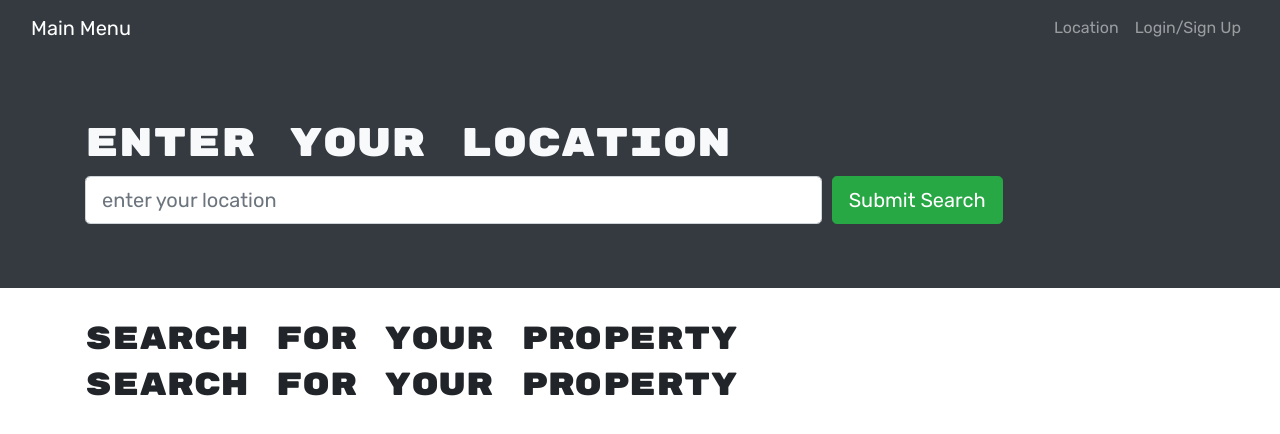
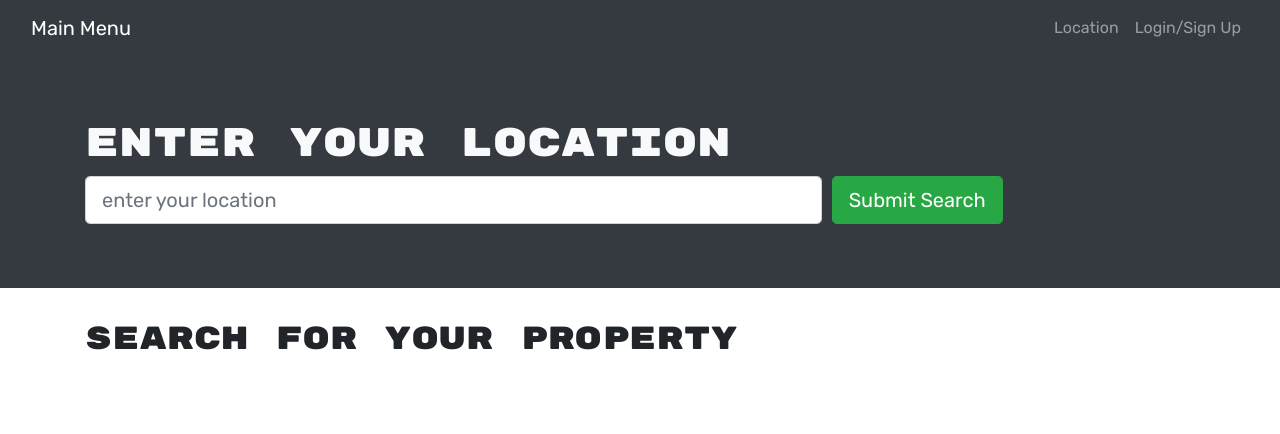
Before and after one commit to sgc1992/Own-Your-Rent, a React (Create React App) app in the folder client/: page / in a window 1280 px wide. Shown: the top 434 px of the page. Built offline with nearby package versions, Linux system fonts and the light colour scheme.

Commit message:
added the readme

```diff
--- a/client/src/pages/SearchBooks.js
+++ b/client/src/pages/SearchBooks.js
@@ -72,6 +72,21 @@ const SearchBooks = () => {
         description: book.volumeInfo.description,
         image: book.volumeInfo.imageLinks?.thumbnail || '',
       }));
+
+
+      // const apartmentData = items.map((apartment) => ({
+
+      // //   bookId: book.id,
+      // listing: apartment.listingType,
+      //   image: book.volumeInfo.imageLinks?.thumbnail || ''
+
+
+      // //   authors: book.volumeInfo.authors || ['No author to display'],
+      // //   title: book.volumeInfo.title,
+      // //   description: book.volumeInfo.description,
+      // //   image: book.volumeInfo.imageLinks?.thumbnail || '',
+      // }));
+      // console.log(apartmentData);
 
 
       setSearchedBooks(bookData);
@@ -170,39 +185,7 @@ const SearchBooks = () => {
         </CardColumns>
       </Container>
 
-      <Container>
-        <h2>
-          {searchedApartments.length
-            ? `Viewing ${searchedApartments.length} results:`
-            : 'Search for your property'}
-        </h2>
-        <CardColumns>
-          {searchedApartments.map( (apartment) => {
-            return (
-              <Card key={apartment.type} border='dark'>
-                {/* {book.image ? (
-                  <Card.Img src={book.image} alt={`The cover for ${book.title}`} variant='top' />
-                ) : null}
-                {/* <Card.Body>
-                  <Card.Title>{book.title}</Card.Title>
-                  <p className='small'>Authors: {book.authors}</p>
-                  <Card.Text>{book.description}</Card.Text>
-                  {Auth.loggedIn() && (
-                    // <Button
-                    //   disabled={savedBookIds?.some((savedBookId) => savedBookId === book.bookId)}
-                    //   className='btn-block btn-info'
-                    //   onClick={() => handleSaveBook(book.bookId)}>
-                    //   {savedBookIds?.some((savedBookId) => savedBookId === book.bookId)
-                    //     ? 'This book has already been saved!'
-                    //     : 'Save this Book!'}
-                    // </Button>
-                  )}
-                </Card.Body> */} */}
-              </Card>
-            );
-          })}
-        </CardColumns>
-      </Container>
+
 
     </>
   );
```
Also changed, not shown: 2 other files (tests, documents, lock files or other folders).
